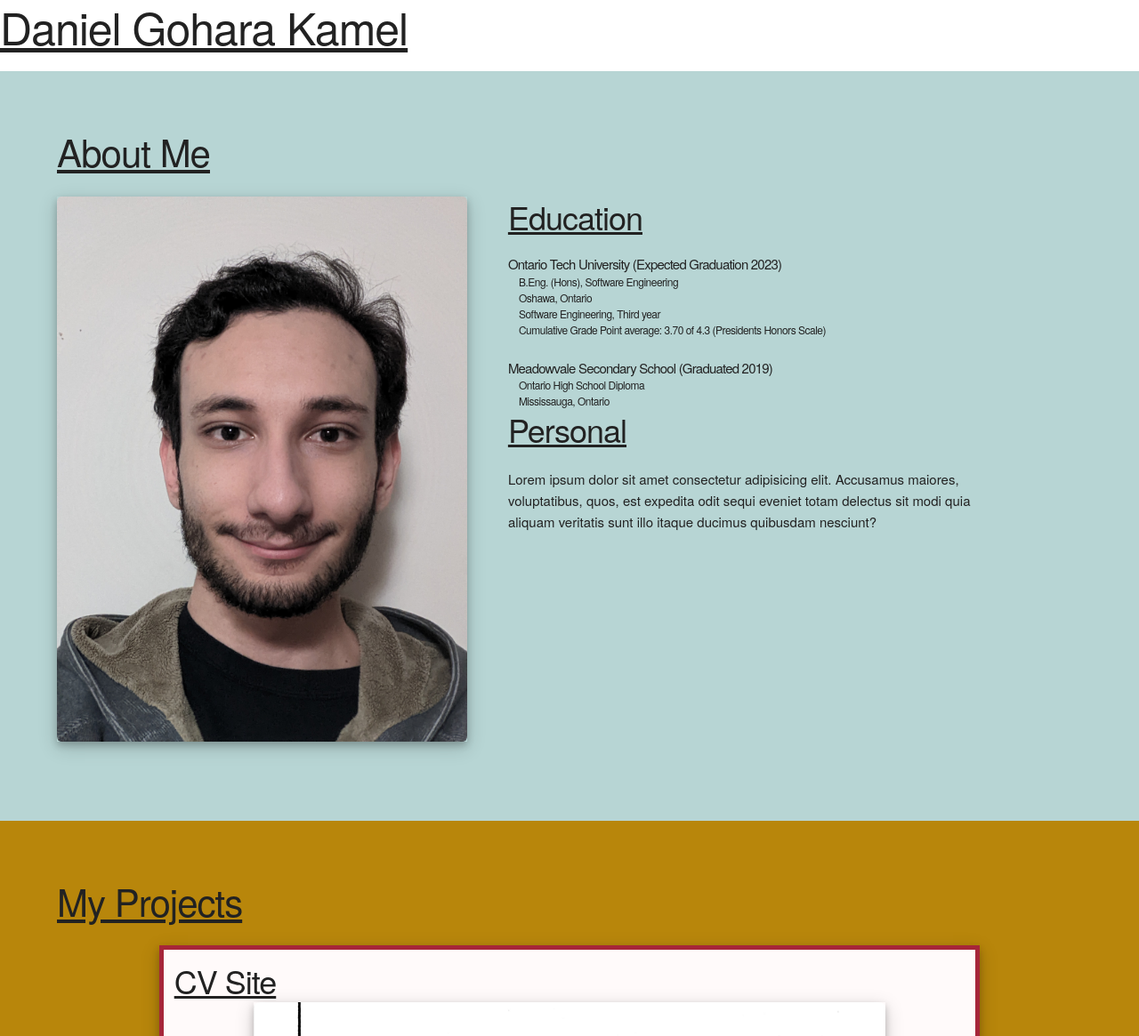
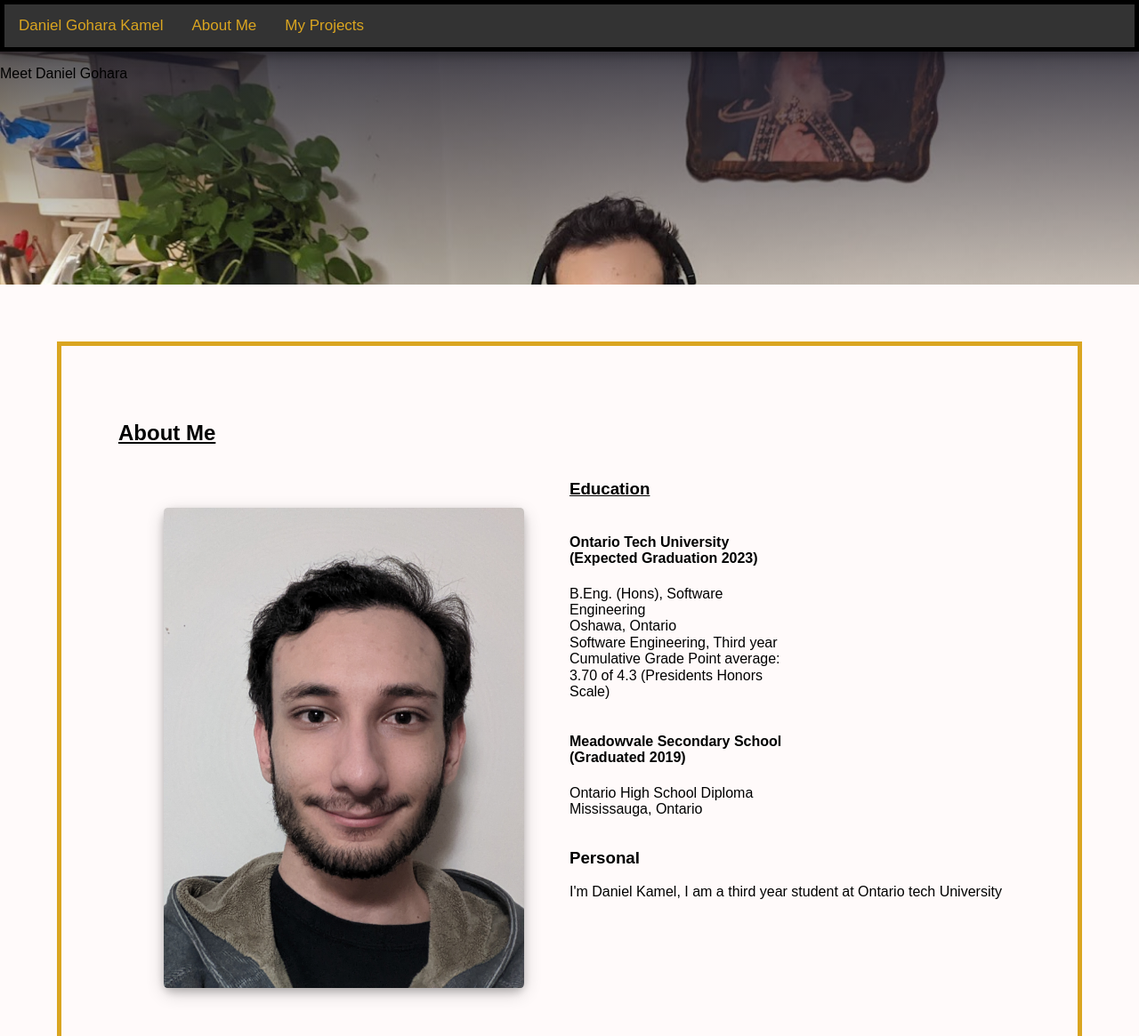
Before and after one commit to DanielKamel2001/CvSite, a plain HTML site: page Index.html in a window 1280 px wide. Shown: the top 1165 px of the page at 89% size. Drawn offline with nearby package versions, Linux system fonts and the light colour scheme.

Commit message:
added Header, about me changes, and css overhaul

```diff
--- a/Index.html
+++ b/Index.html
@@ -1,44 +1,82 @@
+<!-- A Website Created By Daniel Kamel to Show Off Daniel Kamel 💜 -->
 <Doctype HTML>
 <html lang="en">
+
     <Head>
         <meta charset="utf-8">
+        <!-- so that the view port matches the device screen -->
+        <meta name="viewport" content="width=device-width, initial-scale=1">
+
         <title>Daniel's JS Projects</title>
-        <link rel="stylesheet" href="./css/normalize.css">
-        <link rel="stylesheet" href="./css/skeleton.css">
+
+        <!-- Skelton CSS  premade css files -->
+        <!-- not in use anymore -->
+        <!-- <link rel="stylesheet" href="./css/normalize.css">
+        <link rel="stylesheet" href="./css/skeleton.css">      -->
+
+        <!-- Pure CSS (an online premade style sheet) -->
+        <link rel="stylesheet" href="https://unpkg.com/purecss@2.0.6/build/pure-min.css" integrity="sha384-Uu6IeWbM+gzNVXJcM9XV3SohHtmWE+3VGi496jvgX1jyvDTXfdK+rfZc8C1Aehk5" crossorigin="anonymous">
+        <link rel="stylesheet" href="https://unpkg.com/purecss@2.0.6/build/grids-responsive-min.css">
+
+        <!-- Google icon css -->
+        <link href="https://fonts.googleapis.com/icon?family=Material+Icons"
+      rel="stylesheet">
+
+        <!-- Custom project css -->
         <link rel="stylesheet" href="./css/CvStyle.css">
+
     </Head>
+
     <body>
-        <main>
-            <div class="header">
-                <h1 class="title">Daniel Gohara Kamel</h1>
+        <div class="header pure-g">
+            <div class="navbar pure-u-1">
+                <a class="title" href="#home"> Daniel Gohara Kamel</a>
+                <a class="" href="#aboutMe">About Me</a>
+                <a class="" href="#myProjects">My Projects</a>
             </div>
 
-            <div id="aboutMe" class="">
-                <div class="title">
+            <p class="pure-u-1"> Meet Daniel Gohara</p>
+
+
+        </div>
+    <main>
+
+            <div id="aboutMe" class="pure-g">
+                <div class="title pure-u-1">
                     <h2>About Me</h2>
                 </div>
-                <br>
-                <div class="row">
-                    <div class="imageContainer  container column one-half" id="meImageContainer">
-                        <img src="./images/me.jpg" alt="it's me">
-                    </div>
-                    <div class="column one-half" id="aboutMeDesc">
-                        <h3>Education</h3>
-                        <h4>Ontario Tech University (Expected Graduation 2023)</h4>
-                        <h5>B.Eng. (Hons), Software Engineering</h5>
-                        <h5>Oshawa, Ontario</h5>
-                        <h5>Software Engineering, Third year</h5>
-                        <h5>Cumulative Grade Point average: 3.70 of 4.3 (Presidents Honors Scale)</h5>
-                            <br>
-                        <h4>Meadowvale Secondary School (Graduated 2019)</h4>
-                        <h5>Ontario High School Diploma</h5>
-                        <h5>Mississauga, Ontario </h5>
 
-                        <h3>Personal</h3>
-                        <p>Lorem ipsum dolor sit amet consectetur adipisicing elit. Accusamus maiores, voluptatibus, quos, est expedita odit sequi eveniet totam delectus sit modi quia aliquam veritatis sunt illo itaque ducimus quibusdam nesciunt?</p>
+                <div class="imageContainer pure-u-1 pure-u-md-1-2" id="meImageContainer">
+                    <img class="pure-img"src="./images/me.jpg" alt="it's me">
+                    <!-- <p>It's me</p> -->
+                </div>
+
+                <div class="pure-u-1 pure-u-md-1-2" id="aboutMeDesc">
+
+                    <div class="Education">
+                        <h3 class="title">Education</h3>
+                        <article class="pure-u-lg-1-2 pure-u-1 Education">
+                            <h4>Ontario Tech University (Expected Graduation 2023)</h4>
+                            <p>B.Eng. (Hons), Software Engineering <br>
+                            Oshawa, Ontario <br>
+                            Software Engineering, Third year <br>
+                            Cumulative Grade Point average: 3.70 of 4.3 (Presidents Honors Scale)</p>
+                        </article>
+                        <article class="pure-u-lg-1-2 pure-u-1 Education">
+                            <h4>Meadowvale Secondary School (Graduated 2019)</h4>
+                            <p>Ontario High School Diploma <br>
+                            Mississauga, Ontario </p>
+                        </article>
                     </div>
 
+                    <div class="Personal">
+                        <h3>Personal</h3>
+                        <p>I'm Daniel Kamel, I am a third year student at Ontario tech University</p>
+
+                    </div>
                 </div>
+
+
             </div>
 
             <div id="myProjects">
@@ -46,14 +84,14 @@
                     <h2>My Projects</h2>
                 </div>
                 <br>
-                <section class = "card container">
+                <div class = "">
                     <article class="project">
                         <div class="title">
                             <h3 id="projectTitle">CV Site</h3>
                         </div>
 
                         <div class="imageContainer container">
-                            <img class="" src="./images/lonePine.png" id = "sample-img" alt="Image of the project">
+                            <img class="pure-img" src="./images/lonePine.png" id = "sample-img" alt="Image of the project">
 
                         </div>
 
@@ -64,12 +102,12 @@
 
                         <div class="button-container container">
 
-                            <button id="prevButton" class="prev">Prev</button>
-                            <button id="nextButton"class="next">Next</button>
+                            <button id="prevProjectButton" class="pure-button"><span class="material-icons">chevron_left</span> Prev</button>
+                            <button id="nextProjectButton"class="pure-button">Next <span class="material-icons">chevron_right</span></button>
                         </div>
                     </article>
 
-                </section>
+                </div>
             </div>
         </main>
 
--- a/css/CvStyle.css
+++ b/css/CvStyle.css
@@ -1,46 +1,29 @@
-*{
-    margin: 0pt;
-    box-sizing: border-box;
+body{
+    /* margin: 0pt; */
+    /* box-sizing: border-box; */
+    background-color: snow;
 
 }
 
-#aboutMe{
-    background-color: #B7D5D4;
-    padding: 5%;
+.pure-g{
+    /* avoids breaking if border styling is applied to elements containing girds */
+    box-sizing: border-box;
 }
 
-#myProjects{
-    background-color:#B8860B ;
-    padding: 5%;
-}
+/* custom css for the icons from google */
+.material-icons{
+    background-color: inherit;
 
-.card{
-    padding: 1%;
-    position: relative;
-    /* width:80%;
-    */
-    height:fit-content;
 
-    background-color:#FFFAFA;
-    border: 5px solid #A62639;
-    box-shadow: 0 4px 8px 0 rgba(0, 0, 0, 0.2), 0 6px 20px 0 rgba(0, 0, 0, 0.19);
-
-    /* overflow: scroll; */
 }
 
 .title{
-    columns: 2;
     text-decoration: underline;
 }
-/*
-.undeline{
-    border: 5px solid black;
-    background-color: #22181c;
-} */
 
 .imageContainer{
-    /* border: 5px solid #7A7978;
-    border-radius: 2%; */
+    /* border: 5px solid #7A7978;*/
+    border-radius: 2%;
     width:80%;
     height:auto;
 
@@ -56,24 +39,59 @@
     height: auto;
     object-fit: cover;
 }
-.projectDetails{
-    text-align: center;
-    padding: 10px 20px;
+.header{
+    background-color: bisque; /*if image not found */
+    background-image: linear-gradient(to bottom, rgba(32, 32, 48,0.9), rgba(128,128,128, 0)),url("../images/me_background.jpg");
+
+    background-size: cover;
+    background-position: middle;
+    height:40%;
 }
 
-#prevButton
-#nextButton{
-    background-color: #A62639;
-    font-size: 70px;
+.header > p{
+
+}
+.navbar{
+    border: 5px solid #000 ;
+    background-color: #333333;
+    overflow:hidden;
+    box-shadow: 0 4px 8px 0 rgba(0, 0, 0, 0.2), 0 6px 20px 0 rgba(0, 0, 0, 0.19);
+
+}
+
+.navbar> a{
+    color: goldenrod;
+    background-color: #333333;
+    float:left;
+    text-align: center;
+    padding: 14px 16px;
+    text-decoration: none;
+    font-size: 17px;
+}
+
+#aboutMe{
+    /* background-color: #B7D5D4; */
+    padding: 5%;
+    margin: 5%;
+    border: 5px solid goldenrod;
 }
 
 #meImageContainer{
+    height:100%;
     width:40%;
+    margin: 5%;
+
+
 }
+
 #aboutmeDesc>h3{
     text-decoration: underline;
 }
-#aboutMeDesc>h4{
+.Education{
+
+}
+
+/* #aboutMeDesc>h4{
     padding: 0px;
     margin: 0%;
     font-size: 100%;
@@ -83,4 +101,33 @@
     font-size: 80%;
     padding: 0px;
     margin: 0%;
+} */
+
+#myProjects{
+    /* background-color:#B8860B ; */
+    padding: 5%;
 }
+
+.card{
+    padding: 1%;
+    position: relative;
+    /* width:80%;
+    */
+    height:fit-content;
+
+    /* background-color:snow; */
+    border: 5px solid gold;
+    box-shadow: 0 4px 8px 0 rgba(0, 0, 0, 0.2), 0 6px 20px 0 rgba(0, 0, 0, 0.19);
+
+    /* overflow: scroll; */
+}
+.projectDetails{
+    text-align: center;
+    padding: 10px 20px;
+}
+
+#prevButton
+#nextButton{
+    color: #A62639;
+    /* font-size: 70px; */
+}
--- a/scroll.js
+++ b/scroll.js
@@ -23,8 +23,8 @@ const projectDesc = document.getElementById("projectDesc");
 const image = document.getElementById("sample-img");
 const link = document.getElementById("projectLink");
 
-const buttonPrev = document.getElementById("prevButton");
-const buttonNext = document.getElementById("nextButton");
+const buttonPrev = document.getElementById("prevProjectButton");
+const buttonNext = document.getElementById("nextProjectButton");
 
 // tracks the current displayed project
 let currentProject = 0;
```
Also changed, not shown: images/me_background.jpg (added).
